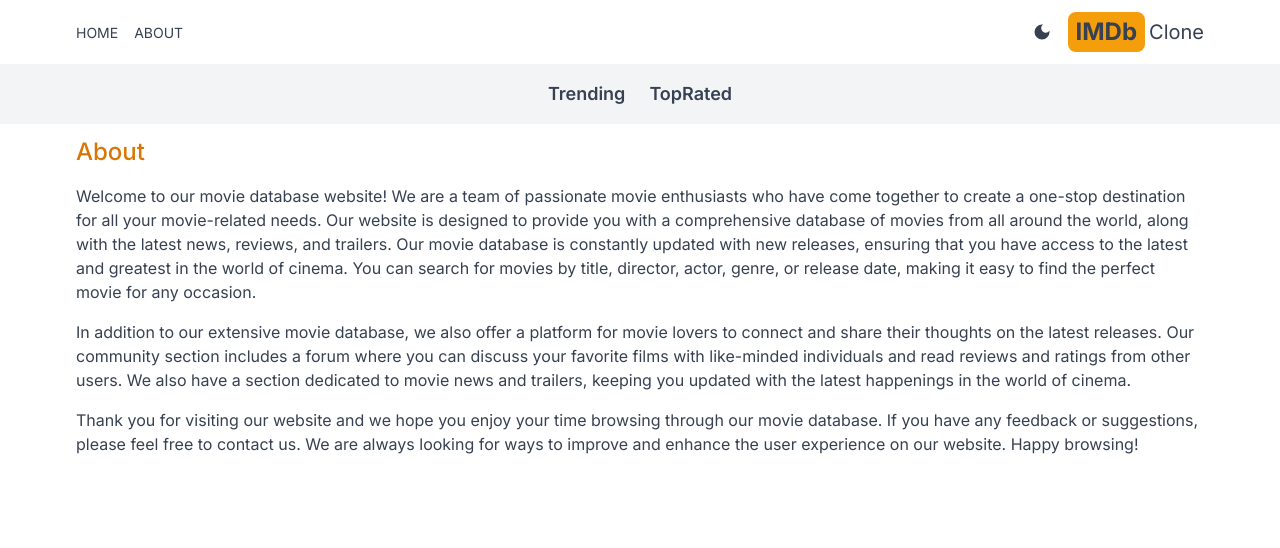
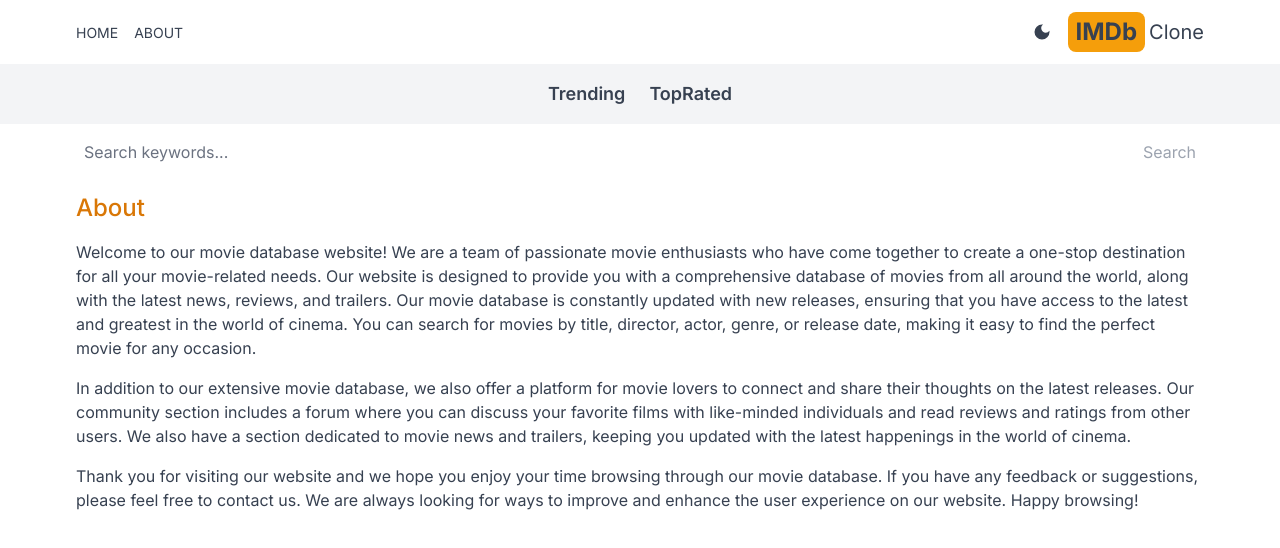
Before and after one commit to Nashirr/nextIMBD, a Next.js app: page /about in a window 1280 px wide. Shown: the top 548 px of the page. Built offline with nearby package versions, Linux system fonts and the light colour scheme.

Commit message:
Add Search Box

```diff
--- a/src/app/layout.js
+++ b/src/app/layout.js
@@ -3,6 +3,7 @@
 import Header from "@/components/Header";
 import Providers from "./Providers";
 import Navbar from "@/components/Navbar";
+import SearchBox from "@/components/SearchBox";
 
 const inter = Inter({ subsets: ["latin"] });
 
@@ -13,11 +14,12 @@
 
 export default function RootLayout({ children }) {
   return (
-    <html lang="en">
+    <html lang="en" suppressHydrationWarning>
       <body className={inter.className}>
         <Providers>
         <Header/>
         <Navbar/>
+        <SearchBox/>
         {children}
         </Providers>
         </body>
--- /dev/null
+++ b/src/app/search/[searchTerm]/page.jsx
@@ -0,0 +1,19 @@
+import Results from '@/components/Results';
+
+
+export default async function SearchPage({ params }) {
+    const searchTerm = params.searchTerm;
+    const res = await fetch(
+        `https://api.themoviedb.org/3/search/movie?api_key=${process.env.API_KEY}&query=${searchTerm}&language=en-US&page=1&include_adult=false`
+    );
+    const data = await res.json();
+    const results = data.results;
+  return (
+    <div>
+        {results &&
+         results.length ===
+            <h1 className='text-center pt-6'>No results found</h1>}
+        {results && <Results results={results} />}
+    </div>
+  );
+}
--- /dev/null
+++ b/src/components/SearchBox.jsx
@@ -0,0 +1,22 @@
+'use client';
+
+import { useState } from 'react';
+import { useRouter } from 'next/navigation';
+
+
+export default function SearchBox() {
+    const [search, setSearch] = useState('');
+    const router = useRouter();
+    const handleSubmit = (e) => {
+            e.preventDefault();
+            router.push(`/search/${search}`);
+        };
+  return (
+    <form className='flex justify-between px-5 max-w-6xl mx-auto' onSubmit={handleSubmit}>
+        <input type='text' placeholder='Search keywords...' className='w-full h-14 rounded-md placeholder-gray-500 outline-none bg-transparent flex-1'
+        value={search}
+        onChange={(e) => setSearch(e.target.value)}/>
+        <button className='text-amber-600 disabled:text-gray-400' disabled={search === ''}>Search</button>
+    </form>
+  )
+}
```
Also changed, not shown: src/components/Card.jsx (+3 -1 lines).
